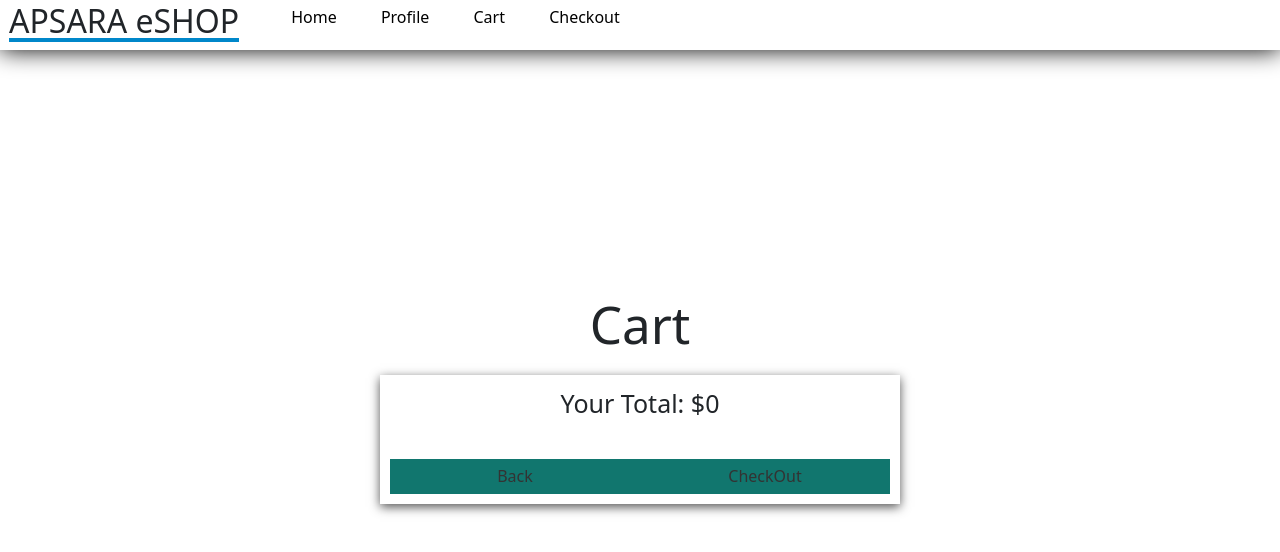
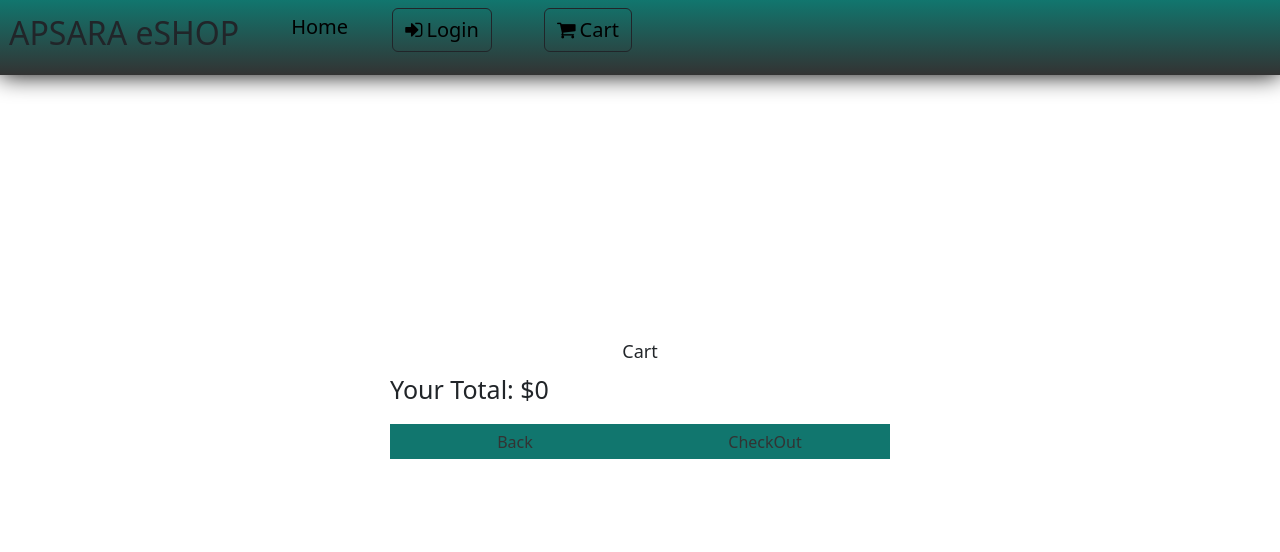
Before and after one commit to Phiroun-Capstone-Project/Apsara-eShop, a React (Vite) app: page /Cart in a window 1280 px wide. Shown: the top 552 px of the page. Built offline with nearby package versions, Linux system fonts and the light colour scheme.

Commit message:
navbar fixed

```diff
--- a/src/components/Navbar.jsx
+++ b/src/components/Navbar.jsx
@@ -7,9 +7,12 @@ export default function NavBar() {
             <h2> <a className="brand-name"> APSARA eSHOP </a></h2>
             <ul>
                 <li> <Link to="/">Home</Link> </li>
-                <li> <Link to="/Profile">Profile</Link> </li>
-                <li> <Link to="/Cart">Cart</Link> </li>
-                <li> <Link to="/CheckOut">Checkout</Link> </li>
+                <li> <Link to="/Profile" className='btn btn-outline-dark'>
+                                <i className="fa fa-sign-in me-1"></i>
+                                <span className="hide-sm">Login</span></Link> </li>
+                <li> <Link to="/Cart" className='btn btn-outline-dark ms-2'>
+                                <i className="fa fa-shopping-cart me-1"></i>
+                                <span className="hide-sm">Cart</span></Link> </li>
             </ul>
         </nav>
  );
--- a/src/components/products/Products.jsx
+++ b/src/components/products/Products.jsx
@@ -1,13 +1,13 @@
-import { useState, useEffect } from "react"
+import { useState, useEffect } from "react";
 import { useNavigate } from "react-router-dom";
 import { fetchAllProducts } from "../../API/Products";
-import '../../style/products.css';
+import "../../style/products.css";
 
-export default function ProductList(){
-    const [products,setProducts] = useState([]);
-    const [search, setSearch] = useState('')
+export default function ProductList() {
+    const [products, setProducts] = useState([]);
+    const [search, setSearch] = useState("");
 
-    const navigate = useNavigate()
+    const navigate = useNavigate();
 
     // getting all product data from API
     useEffect(() => {
@@ -18,46 +18,61 @@ useEffect(() => {
         fetchData();
     }, []);
 
+    const filterProducts = search
+        ? products.filter((product) =>
+            product.title.toLowerCase().includes(search.toLowerCase())
+        )
+        : products;
 
+    function addToCart(product) {
+        const existingCart = JSON.parse(localStorage.getItem("MyCart")) || [];
+        console.log("Item Added to Cart");
+        const existingProduct = existingCart.findIndex(
+            (item) => item.id === product.id
+        );
 
-const filterProducts = search ? products.filter((product)=> product.title.toLowerCase().includes(search.toLowerCase())): products;
-
-
-function addToCart(product){
-    const existingCart = JSON.parse(localStorage.getItem('MyCart'))||[];
-        console.log("Item Added to Cart");
-    const existingProduct = existingCart.findIndex((item) => item.id === product.id )
-
-    if
-        (existingProduct !== -1) {
-             existingCart[existingProduct].quantity += 1
+        if (existingProduct !== -1) {
+            existingCart[existingProduct].quantity += 1;
         } else {
-        existingCart.push({...product,  quantity: 1})
+            existingCart.push({ ...product, quantity: 1 });
         }
-        localStorage.setItem('MyCart', JSON.stringify(existingCart))
+        localStorage.setItem("MyCart", JSON.stringify(existingCart));
     }
 
-
-return(
+    return (
         <div>
-        <div className="search">
-            <label html="search">
-                Search: <input type="text" name="search" placeholder="... Jacket, Men, Shoes, Gaming ...    " id={search} onChange={(e) => {setSearch(e.target.value)}} />
-            </label>
+            <div className="col-12 mb-5">
+                <h1 className="display-6 fw-bolder text-center">Our Latest Products</h1>
             </div>
             <div className="products">
-                {filterProducts ? filterProducts.map(product => {
+                {filterProducts
+                    ? filterProducts.map((product) => {
                         return (
-                        <div key={product.id} className="product" >
-                            <h5 className="card-title mb-0">{product.title.substring(0,12)}...</h5>
+                            <div key={product.id} className="product">
+                                <h5 className="card-title mb-0">
+                                    {product.title.substring(0, 12)}...
+                                </h5>
                                 <img src={product.image} width="50px" height="50px" />
                                 <p className="card-text lead fw-bold">${product.price}</p>
-                            <button onClick={()=>addToCart(product)} className="btn btn-dark btn-lg px-3 py-1">Add to cart</button>
-                            <button onClick={() =>{navigate(`/Product/${product.id}`)}} className="btn btn-dark btn-lg px-3 py-1">See Details</button>
+                                <button
+                                    onClick={() => addToCart(product)}
+                                    className="btn btn-dark btn-lg px-3 py-1"
+                                >
+                                    <span>Add to cart</span>
+                                </button>
+                                <button
+                                    onClick={() => {
+                                        navigate(`/Product/${product.id}`);
+                                    }}
+                                    className="btn btn-dark btn-lg px-3 py-1"
+                                >
+                                    <span>See Details</span>
+                                </button>
                             </div>
-                    )
-                }): null}
+                        );
+                    })
+                    : null}
             </div>
         </div>
-    )
+    );
 }
--- a/src/pages/Home.jsx
+++ b/src/pages/Home.jsx
@@ -5,7 +5,6 @@ import "../style/home.css";
 export default function Home() {
     return (
         <>
-        <h1>Welcome to CapyBara Market</h1>
         <NavBar />
         <Products />
         </>
--- a/src/style/Cart.css
+++ b/src/style/Cart.css
@@ -1,12 +1,4 @@
-.title {
-    text-align: center;
-    font-size: 3.2em;
-    line-height: 1.1;
-    padding-bottom: 15px;
-}
-
-.userCart {
-
+.user-cart {
     text-align: center;
     display: flex;
     flex-direction: column;
@@ -14,26 +6,21 @@
     justify-content: center;
     box-shadow: 0px 3px 10px rgba(0, 0, 0, 0.68);
     padding: 10px;
-
   }
-
-  .userCart img {
+  .user-cart img {
     width: 155px;
     height: 175px;
   }
-
-.total {
+  .total {
     font-size: 25px;
   }
-
-.btnDecrease, .btnIncrease {
+  .btn-decrease, .btn-increase {
     width: 30px;
     height: 25px;
-}
-
-.btnDelete {
+  }
+  .btn-delete {
     width: 100px;
     height: 25px;
     margin-left: -2px;
     margin-right: -9px;
-}
+  }
--- a/src/style/Home.css
+++ b/src/style/Home.css
@@ -1,39 +1,29 @@
-
+/* CSS for the home page */
 :root {
-    font-family: Inter, system-ui, Avenir, Helvetica, Arial, sans-serif;
-    line-height: 1.5;
-    font-weight: 400;
-    color-scheme: light dark;
-    color: black;
-
-    font-synthesis: none;
-    text-rendering: optimizeLegibility;
-    -webkit-font-smoothing: antialiased;
-    -moz-osx-font-smoothing: grayscale;
-    -webkit-text-size-adjust: 100%;
+    --primary-color: #11766e;
+    --secondary-color: #333;
+    --font-family: serif, sans-serif, monospace;
+    --line-height: 2;
+    --font-weight: 400;
   }
-
-
   body {
     display: flex;
     place-items: center;
     min-width: 320px;
     min-height: 100vh;
     margin: 0;
-
     background-color: #ffffff;
-    font-family: sans-serif;
+    font-family: var(--font-family);
+    line-height: var(--line-height);
+    font-weight: var(--font-weight);
     padding: 60px;
-
   }
-
   h1 {
     margin-top: 50px;
     text-align: center;
     font-size: 3.2em;
     line-height: 1.1;
   }
-
   input {
     margin: 5px 5px;
     height: 25px;
@@ -41,20 +31,18 @@ h1 {
     padding: 5px;
     text-align: left;
   }
-
   button {
     height: 35px;
     width: 250px;
     margin: 5px 5px;
     margin-left: 12px;
-    background-color: #11766e;
+    background-color: var(--primary-color);
     border: none;
     border-radius: 5px;
-    color: #333;
+    color: var(--secondary-color);
     text-align: center;
   }
-
   button:hover {
-    background-color: #333;
-    color: #6c1176;
+    background-color: var(--secondary-color);
+    color: var(--primary-color);
   }
--- a/src/style/NavBar.css
+++ b/src/style/NavBar.css
@@ -1,40 +1,36 @@
-
+/* CSS for the NavBar */
 .NavBar {
     background-color: #ffffff;
-    background-image: #11766e;
-
-
+    background-image: linear-gradient(to bottom, #11766e 0%, #333 100%);
+    box-shadow: 0 0 25px 0 black;
     position: fixed;
     top: 0;
     left: 0;
     right: 0;
-    height: 50px;
+    height: 75px;
     display: flex;
     align-items: center;
-    box-shadow: 0 0 25px 0 black;
   }
-
   .NavBar * {
     display: inline;
   }
-
   .NavBar li {
     margin: 20px;
+    position: relative;
+
   }
-
   .NavBar li a {
     color: black;
     text-decoration: none;
+    font-size: 20px;
   }
-
   h2 {
     color: black;
     margin-left: 9px;
+    font-size: 30px;
   }
-
   a.brand-name {
-    background: linear-gradient(to bottom, #0087ca 0%, #0087ca 100%);
-    background-position: 0 100%;
+    background-position: 40px 100px;
     background-repeat: repeat-x;
     background-size: 2px 2px;
     color: inherit;
--- a/src/style/signUp.css
+++ b/src/style/signUp.css
@@ -1,4 +1,3 @@
-
 .signUpForm {
     display: flex;
     flex-direction: column;
@@ -6,14 +5,12 @@
     padding: 15px;
     border: 1px solid #11766e;
     border-radius: 5px;
+    margin: 0 auto;
 }
-
 .title {
     text-align: center;
-    justify-content: center;
     font-size: 18px;
 }
-
 .userInfo {
     margin-left: 15px;
 }
```
Also changed, not shown: src/style/Login.css (+5 -11 lines). Lines whose indentation alone changed are shown as unchanged.
